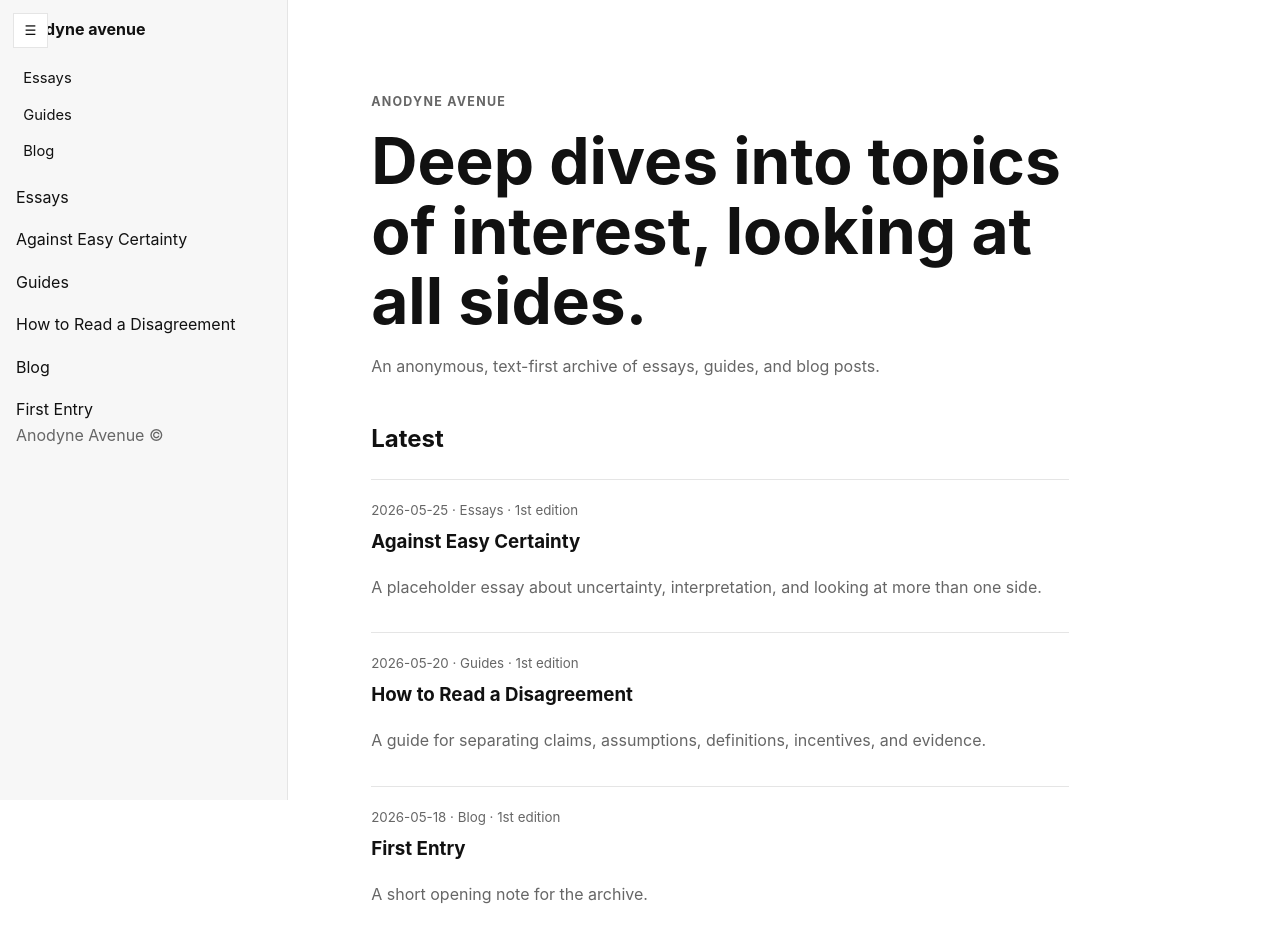
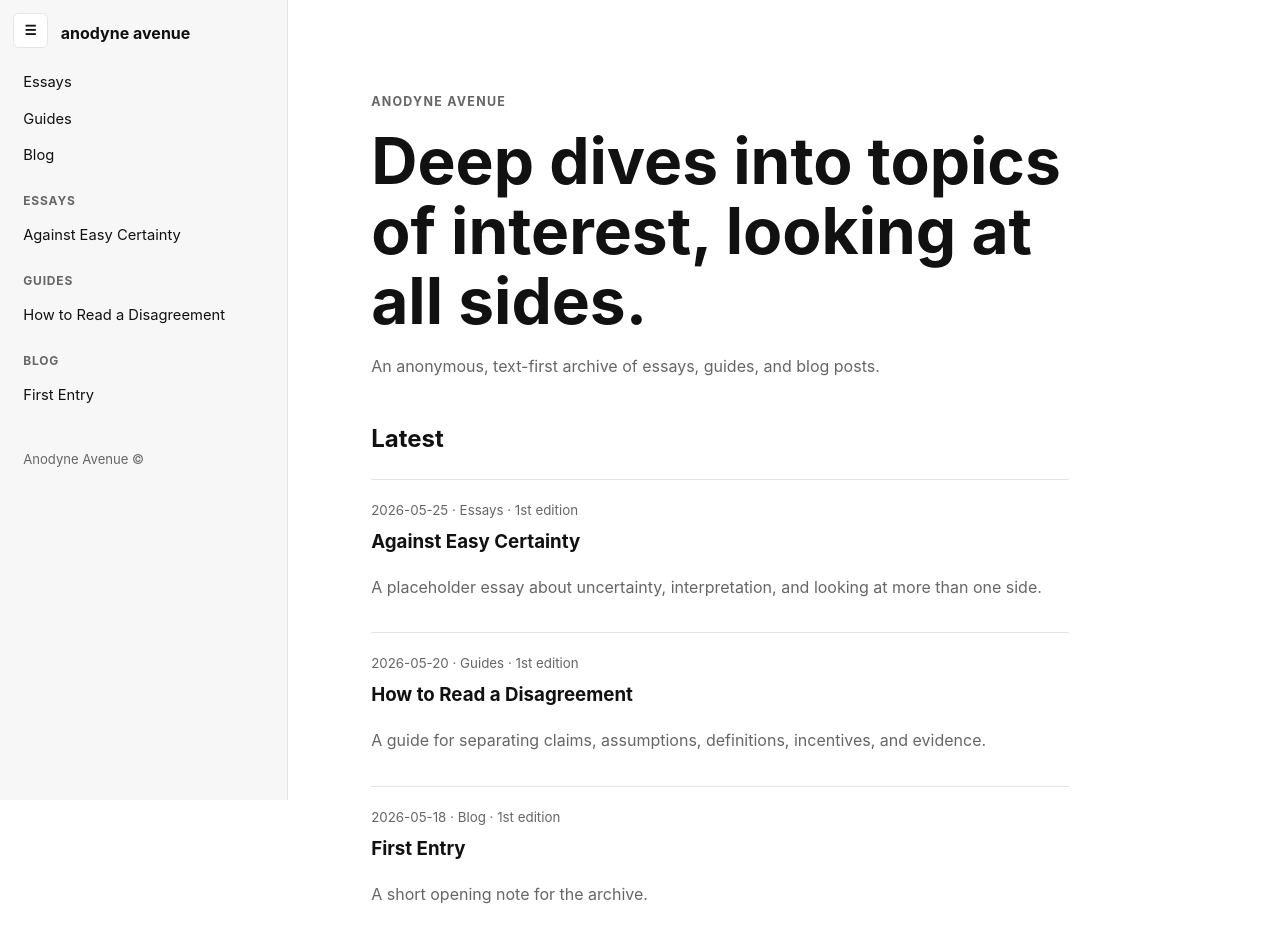
Before and after one commit to anodyneavenue/anodyneavenue.github.io, a plain HTML site: page index.html in a window 1280 px wide. Shown: the top 942 px of the page. Drawn offline with Linux system fonts and the light colour scheme.

Commit message:
Update style.css

```diff
--- a/style.css
+++ b/style.css
@@ -41,7 +41,7 @@ a:hover {
 h3 a:hover,
 .title:hover,
 nav a:hover,
-details a:hover,
+.side_group a:hover,
 .grid a:hover {
   text-decoration: underline;
 }
@@ -54,8 +54,10 @@ details a:hover,
   width: 2.2rem;
   height: 2.2rem;
   border: 1px solid var(--line);
+  border-radius: .35rem;
   background: var(--bg);
   color: var(--fg);
+  font-weight: 700;
   cursor: pointer;
 }
 
@@ -87,20 +89,20 @@ main {
 
 .title {
   display: block;
-  margin-bottom: 1.2rem;
+  margin: .25rem 0 1.2rem 2.8rem;
   font-weight: 700;
   text-transform: lowercase;
 }
 
 nav,
-details {
+.side_group {
   display: grid;
   gap: .15rem;
-  margin-bottom: .8rem;
+  margin-bottom: .9rem;
 }
 
 nav a,
-details a {
+.side_group a {
   display: block;
   padding: .3rem .45rem;
   border-radius: .35rem;
@@ -108,13 +110,13 @@ details a {
 }
 
 nav a:hover,
-details a:hover {
+.side_group a:hover {
   background: var(--line);
   text-decoration: none;
 }
 
-summary {
-  cursor: pointer;
+.side_group p {
+  margin: 0;
   padding: .3rem .45rem;
   color: var(--muted);
   font-size: .75rem;
@@ -164,12 +166,14 @@ footer {
 
 .back {
   margin-bottom: 2rem;
-  padding: .35rem .6rem;
+  width: 2.2rem;
+  height: 2.2rem;
   border: 1px solid var(--line);
   border-radius: .35rem;
   background: var(--bg);
   color: var(--fg);
   font: inherit;
+  font-weight: 700;
   cursor: pointer;
 }
 
@@ -187,6 +191,12 @@ footer {
   border: 1px solid var(--line);
   border-radius: .6rem;
   padding: 1rem;
+}
+
+#sidebar footer {
+  margin-top: 2rem;
+  padding: .3rem .45rem;
+  font-size: .82rem;
 }
 
 @media (max-width: 760px) {
```
